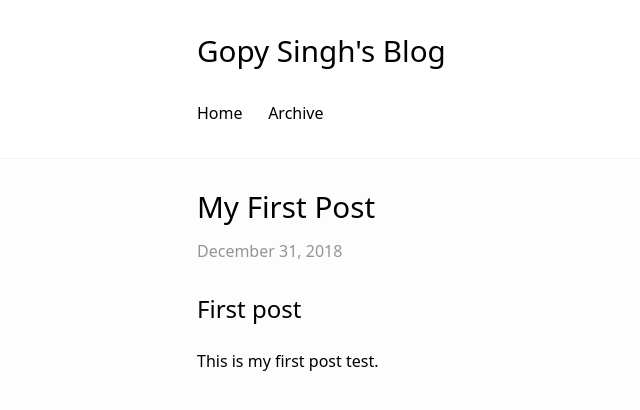
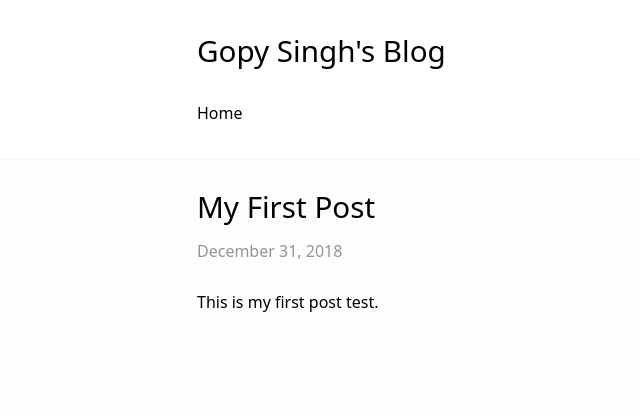
Before and after one commit to gurpreet-ai/gurpreet-ai.github.io, a Jekyll site: the page built from _posts/2018-12-31-First-Post.md, in a window 1280 px wide. Shown: the top 410 px of the page, without its empty margins (75-715 px from the left). Built offline with Jekyll 4.4.1, drawn with Linux system fonts in a browser that asks for light colours.

Commit message:
Updated post

```diff
--- a/_layouts/home.html
+++ b/_layouts/home.html
@@ -25,7 +25,7 @@ layout: default
 {% else %}
 <article class="archive">
   {{ content }}
-  <header><h1>Posts</h1></header>
+  <header><h1>Articles</h1></header>
   {% for post in site.posts %}
   {%- assign date_format = site.date_format | default: "%B %d, %Y" -%}
   <div>
--- a/_posts/2018-12-31-First-Post.md
+++ b/_posts/2018-12-31-First-Post.md
@@ -4,6 +4,4 @@ title:  "My First Post"
 date:   2018-12-31 22:37:00
 ---
 
-## First post
-
 This is my first post test.
--- a/archive.md
+++ /dev/null
@@ -1,4 +0,0 @@
----
-layout: home
-title: "Archive"
----
```
